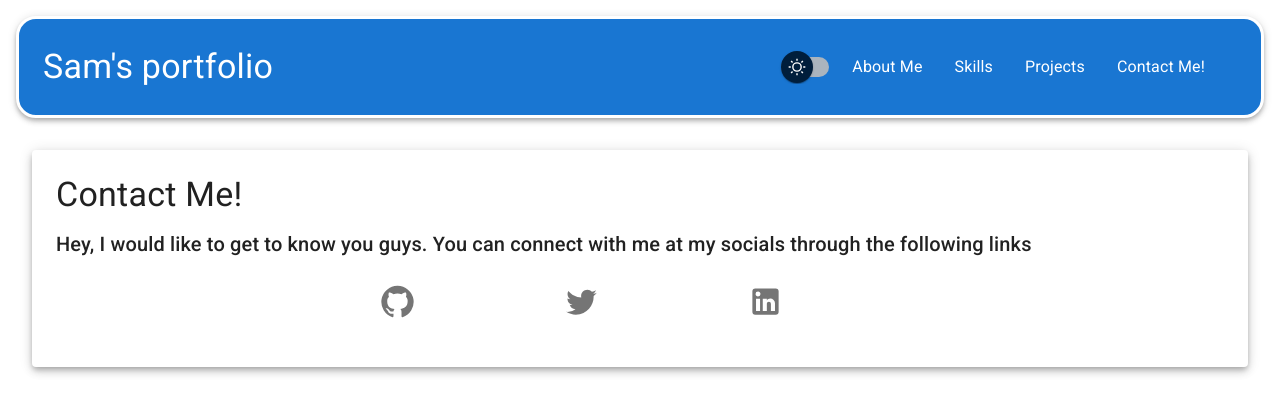
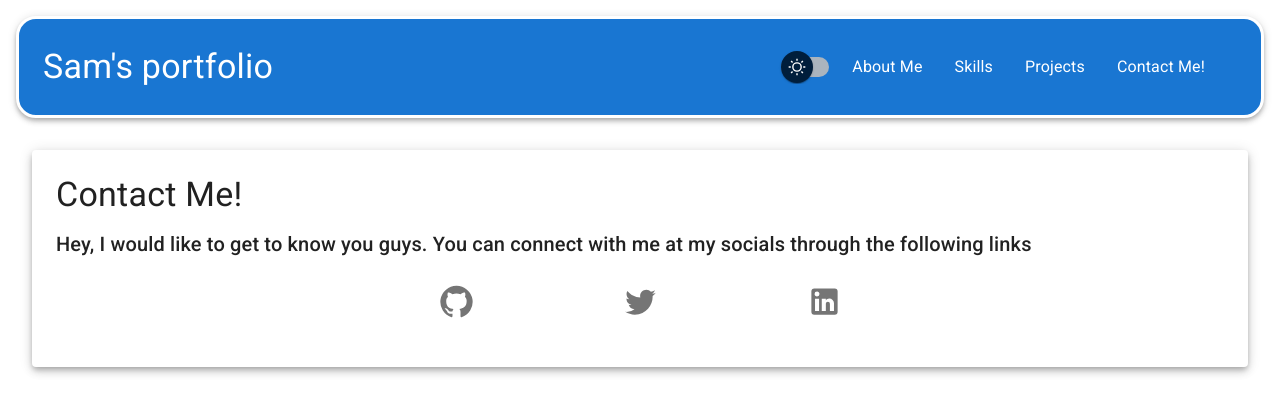
Before and after one commit to coderboy53/portfolio, a React (Vite) app: page /contact in a window 1280 px wide. Shown: the top 414 px of the page. Built offline with nearby package versions, Linux system fonts and the light colour scheme.

Commit message:
centered the icons in the buttons

```diff
--- a/src/Contact.jsx
+++ b/src/Contact.jsx
@@ -19,18 +19,18 @@ const Contact = () => {
                     <Box sx={{display: 'flex', justifyContent: 'center'}}>
                         <List sx={{ width:'50%',justifyContent: 'space-between' }}>
                             <ListItem alignItems="center">
-                                <ListItemButton alignItems="center" component='a' href="https://github.com/coderboy53" sx={{ width: '2%' }}>
-                                    <ListItemIcon>
+                                <ListItemButton alignItems="center" component='a' href="https://github.com/coderboy53" sx={{ width: '2%', justifyContent:'center'  }}>
+                                    <ListItemIcon sx={{justifyContent:'center'}}>
                                         <GitHub fontSize="large"/>
                                     </ListItemIcon>
                                 </ListItemButton>
-                                <ListItemButton alignItems="center" component="a" href="https://twitter.com/coderboy53" sx={{ width: '2%' }}>
-                                    <ListItemIcon>
+                                <ListItemButton alignItems="center" component="a" href="https://twitter.com/coderboy53" sx={{ width: '2%', justifyContent:'center'  }}>
+                                    <ListItemIcon sx={{justifyContent:'center'}}>
                                         <Twitter fontSize="large"/>
                                     </ListItemIcon>
                                 </ListItemButton>
-                                <ListItemButton alignItems="center" component="a" href="https://linkedin.com/in/soham-mitra53/" sx={{ width: '2%' }}>
-                                    <ListItemIcon>
+                                <ListItemButton component="a" href="https://linkedin.com/in/soham-mitra53/" sx={{ width: '2%', justifyContent:'center' }}>
+                                    <ListItemIcon sx={{justifyContent:'center'}}>
                                         <LinkedIn fontSize="large"/>
                                     </ListItemIcon>
                                 </ListItemButton>
```
